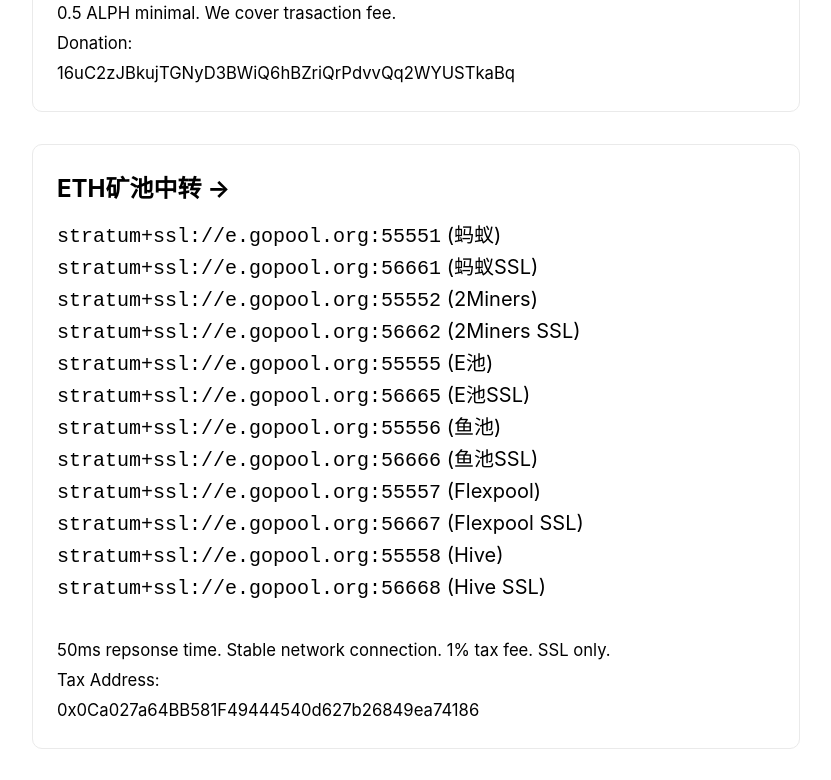
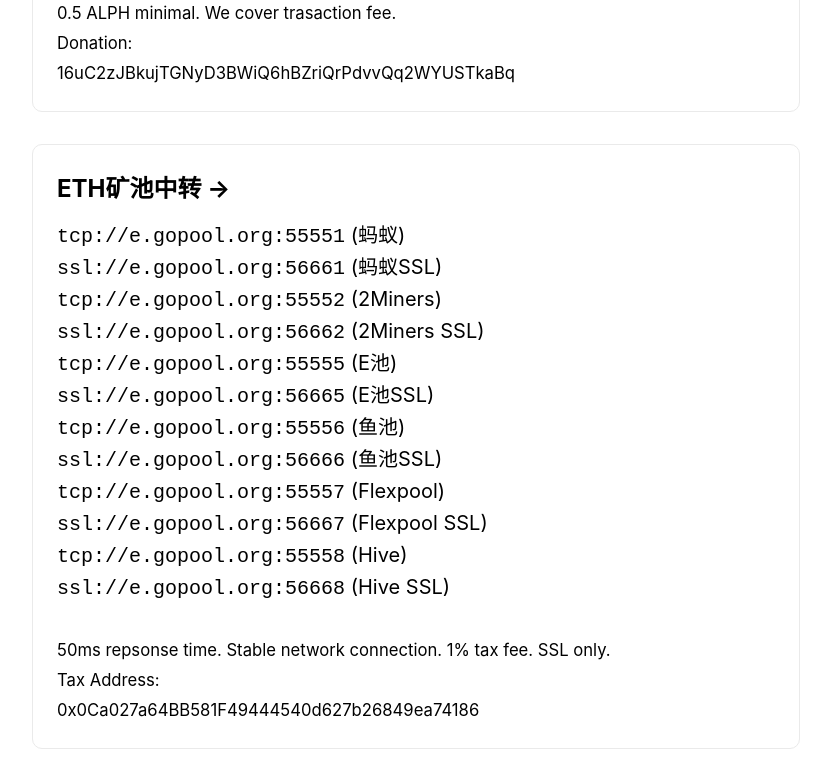
Before and after one commit to gopool-org/gopool-org.github.io, a Next.js app: page / in a window 1280 px wide. Shown: the part 417-1197 px from the top of the page, without its empty margins (224-1055 px from the left). Built offline with nearby package versions, Linux system fonts and the light colour scheme.

Commit message:
Fix pool list

```diff
--- a/pages/index.js
+++ b/pages/index.js
@@ -40,18 +40,18 @@
               <h2>ETH矿池中转 &rarr;</h2>
             </a>
             <p>
-              <code>stratum+ssl://e.gopool.org:55551</code> (蚂蚁) <br/>
-              <code>stratum+ssl://e.gopool.org:56661</code> (蚂蚁SSL) <br/>
-              <code>stratum+ssl://e.gopool.org:55552</code> (2Miners) <br/>
-              <code>stratum+ssl://e.gopool.org:56662</code> (2Miners SSL) <br/>
-              <code>stratum+ssl://e.gopool.org:55555</code> (E池) <br/>
-              <code>stratum+ssl://e.gopool.org:56665</code> (E池SSL) <br/>
-              <code>stratum+ssl://e.gopool.org:55556</code> (鱼池)    <br/>
-              <code>stratum+ssl://e.gopool.org:56666</code> (鱼池SSL)    <br/>
-              <code>stratum+ssl://e.gopool.org:55557</code> (Flexpool)  <br/>
-              <code>stratum+ssl://e.gopool.org:56667</code> (Flexpool SSL)  <br/>
-              <code>stratum+ssl://e.gopool.org:55558</code> (Hive)      <br/>
-              <code>stratum+ssl://e.gopool.org:56668</code> (Hive SSL)      <br/>
+              <code>tcp://e.gopool.org:55551</code> (蚂蚁) <br/>
+              <code>ssl://e.gopool.org:56661</code> (蚂蚁SSL) <br/>
+              <code>tcp://e.gopool.org:55552</code> (2Miners) <br/>
+              <code>ssl://e.gopool.org:56662</code> (2Miners SSL) <br/>
+              <code>tcp://e.gopool.org:55555</code> (E池) <br/>
+              <code>ssl://e.gopool.org:56665</code> (E池SSL) <br/>
+              <code>tcp://e.gopool.org:55556</code> (鱼池)    <br/>
+              <code>ssl://e.gopool.org:56666</code> (鱼池SSL)    <br/>
+              <code>tcp://e.gopool.org:55557</code> (Flexpool)  <br/>
+              <code>ssl://e.gopool.org:56667</code> (Flexpool SSL)  <br/>
+              <code>tcp://e.gopool.org:55558</code> (Hive)      <br/>
+              <code>ssl://e.gopool.org:56668</code> (Hive SSL)      <br/>
               <br/>
               <small>
                 50ms repsonse time. Stable network connection. 1% tax fee. SSL only.
```
Also changed, not shown: 1 other file (tests, documents, lock files or other folders).
